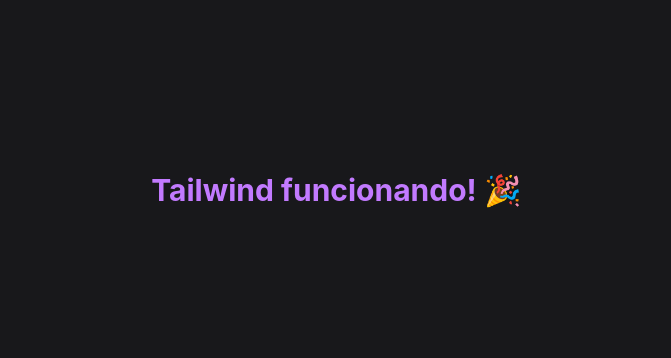
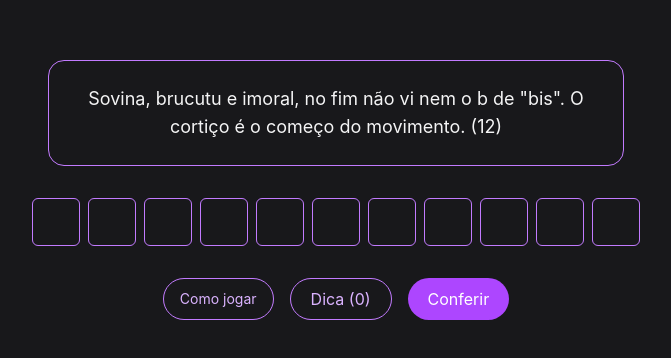
Before and after one commit to Adriel-Veiga/Riddler, a React (Vite) app: page / in a window 1280 px wide. Shown: the part 210-568 px from the top of the page, without its empty margins (304-975 px from the left). Built offline with nearby package versions, Linux system fonts and the light colour scheme.

Commit message:
Estrutura do Enigma

```diff
--- a/src/App.jsx
+++ b/src/App.jsx
@@ -1,13 +1,152 @@
-import './App.css'
+import { useState } from "react";
+
+const ANSWER = "NATURALISMO"; // depois trocamos pela resposta real
+const CLUE_TEXT =
+  "Sovina, brucutu e imoral, no fim não vi nem o b de \"bis\". O cortiço é o começo do movimento. (12)";
 
 function App() {
+  // separa a resposta em palavras, e cada palavra em letras
+  const words = ANSWER.split(" ").map((word) => word.split(""));
+
+  // guarda o que o usuário digitou, na mesma "forma" das palavras
+  const [guess, setGuess] = useState(
+    words.map((word) => word.map(() => ""))
+  );
+
+  const [status, setStatus] = useState(null); // null | "correct" | "wrong"
+  const [hintsUsed, setHintsUsed] = useState(0);
+  const [showHelp, setShowHelp] = useState(false);
+
+  function handleChange(wordIndex, letterIndex, value) {
+    const letter = value.slice(-1).toUpperCase(); // só a última letra digitada
+    const next = guess.map((w) => [...w]); // copia profunda simples
+    next[wordIndex][letterIndex] = letter;
+    setGuess(next);
+    setStatus(null);
+  }
+
+  function checkAnswer() {
+    const userAnswer = guess.map((w) => w.join("")).join(" ");
+    setStatus(userAnswer === ANSWER ? "correct" : "wrong");
+  }
+
+  function useHint() {
+    // revela a próxima letra ainda não preenchida
+    const flatAnswer = words.flat();
+    const flatGuess = guess.flat();
+    const nextEmptyIndex = flatGuess.findIndex((l) => l === "");
+    if (nextEmptyIndex === -1) return;
+
+    let count = 0;
+    const next = guess.map((word) =>
+      word.map((letter) => {
+        if (count === nextEmptyIndex) {
+          count++;
+          return flatAnswer[count - 1];
+        }
+        count++;
+        return letter;
+      })
+    );
+    setGuess(next);
+    setHintsUsed((h) => h + 1);
+  }
+
   return (
-    <div className="min-h-screen bg-zinc-900 flex items-center justify-center">
-      <h1 className="text-purple-400 text-3xl font-bold">
-        Tailwind funcionando! 🎉
-      </h1>
+    <div className="min-h-screen bg-zinc-900 flex flex-col items-center justify-center gap-8 p-6">
+      <div className="border border-purple-400 rounded-2xl px-8 py-6 max-w-xl text-center">
+        <p className="text-zinc-100 text-lg">{CLUE_TEXT}</p>
+      </div>
+
+      <div className="flex gap-6">
+        {words.map((word, wordIndex) => (
+          <div key={wordIndex} className="flex gap-2">
+            {word.map((_, letterIndex) => (
+              <input
+                key={letterIndex}
+                maxLength={1}
+                value={guess[wordIndex][letterIndex]}
+                onChange={(e) =>
+                  handleChange(wordIndex, letterIndex, e.target.value)
+                }
+                className="w-12 h-12 text-center text-xl uppercase bg-zinc-900 border border-purple-400 rounded-md text-white focus:outline-none focus:border-purple-300"
+              />
+            ))}
+          </div>
+        ))}
+      </div>
+
+      <div className="flex gap-4">
+        <button
+  onClick={() => setShowHelp(true)}
+  className="text-purple-300 border border-purple-400 rounded-full px-4 py-1 text-sm hover:bg-purple-400/10"
+>
+  Como jogar
+</button>
+        <button
+          onClick={useHint}
+          className="px-5 py-2 rounded-full border border-purple-400 text-purple-300 hover:bg-purple-400/10"
+        >
+          Dica ({hintsUsed})
+        </button>
+        <button
+          onClick={checkAnswer}
+          className="px-5 py-2 rounded-full bg-purple-500 text-white hover:bg-purple-400"
+        >
+          Conferir
+        </button>
+      </div>
+
+      {status === "correct" && (
+        <p className="text-green-400 text-lg">Certinho! 🎉</p>
+      )}
+      {status === "wrong" && (
+        <p className="text-red-400 text-lg">Ainda não é isso, tenta de novo.</p>
+      )}
+
+      {showHelp && (
+  <div className="fixed inset-0 bg-black/70 flex items-center justify-center p-4 z-50">
+    <div className="bg-zinc-900 border border-purple-400 rounded-2xl max-w-md w-full p-6 relative">
+      <button
+        onClick={() => setShowHelp(false)}
+        className="absolute top-4 right-4 text-zinc-400 hover:text-white text-xl"
+      >
+        ×
+      </button>
+      <h2 className="text-white text-xl font-bold mb-4">Como jogar</h2>
+      <p className="text-zinc-300 mb-4">
+        Nosso enigma é um quebra-cabeça linguístico, onde as palavras da
+        frase escondem instruções de como montar a resposta final.
+      </p>
+      <p className="text-zinc-300 mb-2">
+        Na frase, você encontra três tipos de elementos:
+      </p>
+      <ul className="text-zinc-300 space-y-2 mb-4">
+        <li>
+          <span className="text-purple-300 font-semibold">Indicadores</span>:
+          palavras que dizem o que fazer — pegar o começo, o fim, remover
+          uma letra, etc.
+        </li>
+        <li>
+          <span className="text-green-300 font-semibold">Ingredientes</span>:
+          palavras que você manipula conforme o indicador ao lado.
+        </li>
+        <li>
+          <span className="text-blue-300 font-semibold">Conceito</span>:
+          palavra ou trecho que indica o tema geral da resposta.
+        </li>
+      </ul>
+      <p className="text-zinc-400 text-sm">
+        Exemplo: "Omelete com bacon, por minha conta (5)" → pegando as
+        letras de <b>bacon</b> conforme a instrução de "omelete" (misturar),
+        e sabendo que o conceito é "minha conta", chegamos em{" "}
+        <b>BANCO</b>.
+      </p>
     </div>
-  )
+  </div>
+)}
+    </div>
+  );
 }
 
-export default App
+export default App;
```
